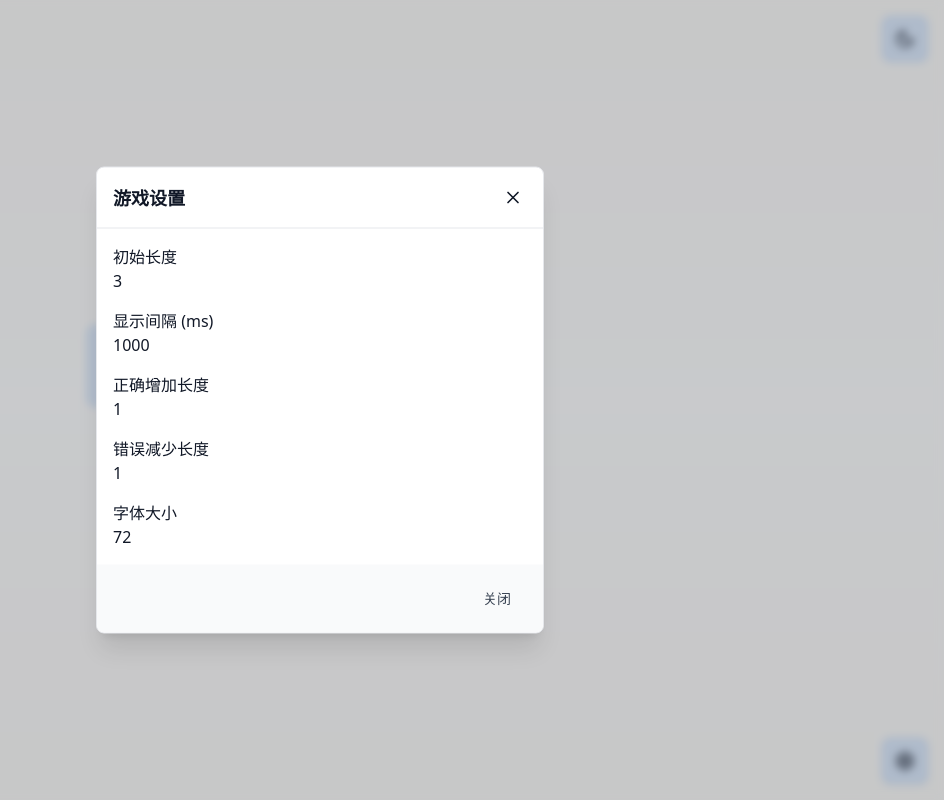
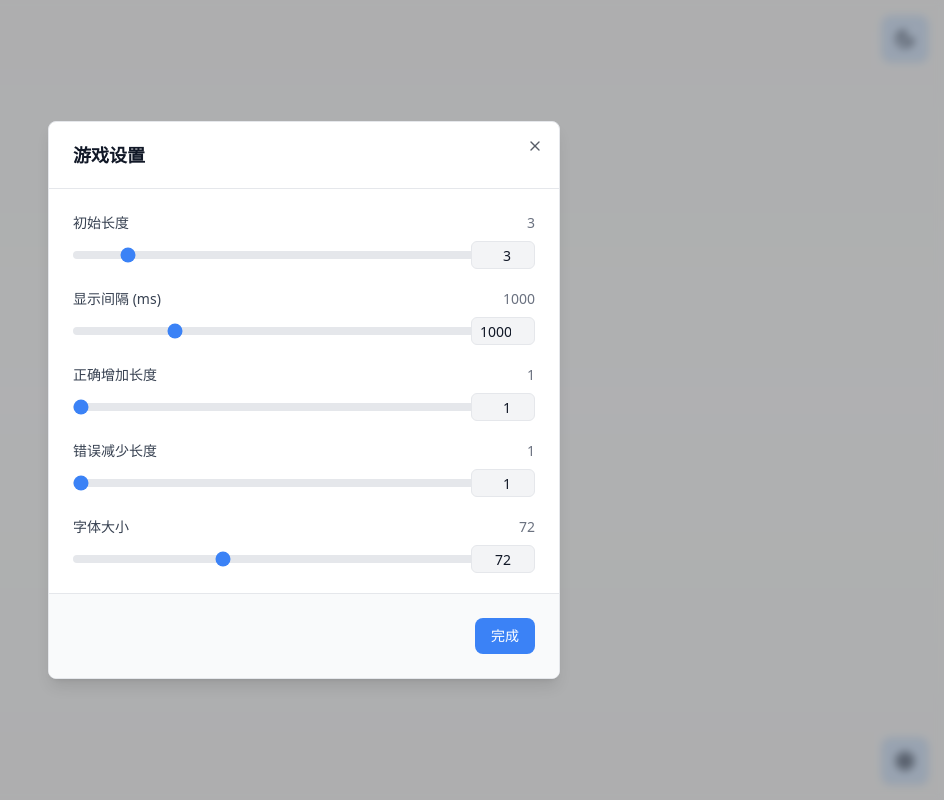
Before and after one commit to ImFeH2/imem, a React (Vite) app: page / in a window 1280 px wide. Both pictures are taken after a click on the button 1241 px from the left and 761 px from the top of the page. Shown: the whole page, without its empty margins (336-1280 px from the left). Built offline with nearby package versions, Linux system fonts and the light colour scheme; the HTML template or start-up script is replaced by a standard one.

Commit message:
fix: settings dialog

```diff
--- a/src/SettingsDialog.jsx
+++ b/src/SettingsDialog.jsx
@@ -1,9 +1,7 @@
 import React from 'react';
-import {X} from 'lucide-react';
+import {Dialog, DialogContent, DialogFooter, DialogHeader, DialogTitle,} from "@/components/ui/dialog";
 
 const SettingsDialog = ({settings, onSettingsChange, open, onClose}) => {
-    if (!open) return null;
-
     const handleChange = (key, value) => {
         onSettingsChange({
             ...settings,
@@ -12,160 +10,83 @@ const SettingsDialog = ({settings, onSettingsChange, open, onClose}) => {
     };
 
     return (
-        <>
-            {/* 遮罩层 */}
-            <div
-                className="fixed inset-0 bg-black/20 dark:bg-black/50 backdrop-blur-sm z-50"
-                onClick={onClose}
+        <Dialog open={open} onOpenChange={onClose}>
+            <DialogContent>
+                <DialogHeader>
+                    <DialogTitle>游戏设置</DialogTitle>
+                </DialogHeader>
+
+                <div className="p-6 space-y-6">
+                    {[
+                        {id: 'length', label: '初始长度', min: 1, step: 1},
+                        {id: 'interval', label: '显示间隔 (ms)', min: 200, step: 100},
+                        {id: 'increaseBy', label: '正确增加长度', min: 1, step: 1},
+                        {id: 'decreaseBy', label: '错误减少长度', min: 1, step: 1},
+                        {id: 'fontSize', label: '字体大小', min: 12, max: 200, step: 1}
+                    ].map(({id, label, min, max, step}) => (
+                        <div key={id} className="space-y-2">
+                            <div className="flex justify-between items-center">
+                                <label
+                                    htmlFor={id}
+                                    className="text-sm font-medium text-gray-700 dark:text-slate-300"
+                                >
+                                    {label}
+                                </label>
+                                <span className="text-sm text-gray-500 dark:text-slate-400">
+                  {settings[id]}
+                </span>
+                            </div>
+                            <div className="relative">
+                                <input
+                                    type="range"
+                                    id={id}
+                                    min={min}
+                                    max={max || min * 20}
+                                    step={step}
+                                    value={settings[id]}
+                                    onChange={(e) => handleChange(id, Number(e.target.value))}
+                                    className="w-full h-2 rounded-lg appearance-none cursor-pointer
+                    bg-gray-200 dark:bg-slate-700
+                    accent-blue-500 dark:accent-blue-400"
                                 />
-
-            {/* 对话框 */}
-            <div className="fixed top-1/2 left-1/2 -translate-x-1/2 -translate-y-1/2
-        w-full max-w-md mx-4 z-50
-        bg-white dark:bg-slate-900
-        rounded-lg shadow-xl border border-gray-200 dark:border-slate-700">
-
-                {/* 标题栏 */}
-                <div className="flex items-center justify-between p-4 border-b border-gray-200 dark:border-slate-700">
-                    <h2 className="text-lg font-semibold text-gray-900 dark:text-slate-50">游戏设置</h2>
-                    <button
-                        onClick={onClose}
-                        className="p-1 hover:bg-gray-100 dark:hover:bg-slate-800 rounded-lg transition-colors"
-                        aria-label="Close"
-                    >
-                        <X className="w-5 h-5"/>
-                    </button>
-                </div>
-
-                {/* 设置项 */}
-                <div className="p-4 space-y-4">
-                    {/* 长度设置 */}
-                    <div className="setting-item">
-                        <label className="setting-label" htmlFor="length">
-                            初始长度
-                        </label>
-                        <div className="setting-input-wrapper">
                                 <input
                                     type="number"
-                                id="length"
-                                value={settings.length}
-                                onChange={(e) => handleChange('length', Math.max(1, parseInt(e.target.value) || 0))}
-                                min="1"
-                                className="setting-input"
+                                    value={settings[id]}
+                                    onChange={(e) => {
+                                        const value = Math.max(min, Number(e.target.value) || min);
+                                        handleChange(id, value);
+                                    }}
+                                    min={min}
+                                    max={max}
+                                    step={step}
+                                    className="absolute right-0 top-0 w-16 h-7 px-2
+                    text-right text-sm
+                    bg-gray-100 dark:bg-slate-800
+                    border border-gray-200 dark:border-slate-700
+                    rounded-md outline-none
+                    focus:ring-2 focus:ring-blue-500/30
+                    transition-all"
                                 />
                             </div>
                         </div>
-
-                    {/* 显示间隔设置 */}
-                    <div className="setting-item">
-                        <label className="setting-label" htmlFor="interval">
-                            显示间隔 (ms)
-                        </label>
-                        <div className="setting-input-wrapper">
-                            <input
-                                type="number"
-                                id="interval"
-                                value={settings.interval}
-                                onChange={(e) => handleChange('interval', Math.max(200, parseInt(e.target.value) || 0))}
-                                min="200"
-                                step="100"
-                                className="setting-input"
-                            />
-                        </div>
+                    ))}
                 </div>
 
-                    {/* 正确增加长度设置 */}
-                    <div className="setting-item">
-                        <label className="setting-label" htmlFor="increaseBy">
-                            正确增加长度
-                        </label>
-                        <div className="setting-input-wrapper">
-                            <input
-                                type="number"
-                                id="increaseBy"
-                                value={settings.increaseBy}
-                                onChange={(e) => handleChange('increaseBy', Math.max(1, parseInt(e.target.value) || 0))}
-                                min="1"
-                                className="setting-input"
-                            />
-                        </div>
-                    </div>
-
-                    {/* 错误减少长度设置 */}
-                    <div className="setting-item">
-                        <label className="setting-label" htmlFor="decreaseBy">
-                            错误减少长度
-                        </label>
-                        <div className="setting-input-wrapper">
-                            <input
-                                type="number"
-                                id="decreaseBy"
-                                value={settings.decreaseBy}
-                                onChange={(e) => handleChange('decreaseBy', Math.max(1, parseInt(e.target.value) || 0))}
-                                min="1"
-                                className="setting-input"
-                            />
-                        </div>
-                    </div>
-
-                    {/* 字体大小设置 */}
-                    <div className="setting-item">
-                        <label className="setting-label" htmlFor="fontSize">
-                            字体大小
-                        </label>
-                        <div className="setting-input-wrapper">
-                            <input
-                                type="number"
-                                id="fontSize"
-                                value={settings.fontSize}
-                                onChange={(e) => handleChange('fontSize', Math.max(12, parseInt(e.target.value) || 0))}
-                                min="12"
-                                max="200"
-                                className="setting-input"
-                            />
-                        </div>
-                    </div>
-                </div>
-
-                {/* 页脚 */}
-                <div className="flex justify-end gap-3 p-4 bg-gray-50 dark:bg-slate-800/50 rounded-b-lg">
+                <DialogFooter>
                     <button
                         onClick={onClose}
-                        className="px-4 py-2 text-sm font-medium
-              text-gray-700 dark:text-slate-300
-              hover:bg-gray-100 dark:hover:bg-slate-800
-              rounded-lg transition-colors"
+                        className="px-4 py-2 text-sm font-medium rounded-lg
+              text-white dark:text-slate-50
+              bg-blue-500 dark:bg-blue-600
+              hover:bg-blue-600 dark:hover:bg-blue-700
+              focus:ring-2 focus:ring-blue-500/50
+              transition-colors"
                     >
-                        关闭
+                        完成
                     </button>
-                </div>
-            </div>
-
-            <style jsx>{`
-                .setting-item {
-                    @apply flex flex-col gap-1;
-                }
-
-                .setting-label {
-                    @apply text-sm font-medium text-gray-700 dark:text-slate-300;
-                }
-
-                .setting-input-wrapper {
-                    @apply relative;
-                }
-
-                .setting-input {
-                    @apply w-full px-3 py-2
-                    bg-gray-100 dark:bg-slate-800
-                    border border-gray-200 dark:border-slate-700
-                    rounded-lg outline-none
-                    text-gray-900 dark:text-slate-50
-                    transition-all duration-200
-                    focus:ring-2 focus:ring-blue-500/30
-                    focus:border-blue-500;
-                }
-            `}</style>
-        </>
+                </DialogFooter>
+            </DialogContent>
+        </Dialog>
     );
 };
 
--- /dev/null
+++ b/src/components/ui/dialog.jsx
@@ -0,0 +1,108 @@
+import * as React from "react";
+import * as DialogPrimitive from "@radix-ui/react-dialog";
+import {X} from "lucide-react";
+
+const Dialog = DialogPrimitive.Root;
+
+const DialogTrigger = DialogPrimitive.Trigger;
+
+const DialogPortal = DialogPrimitive.Portal;
+
+const DialogClose = DialogPrimitive.Close;
+
+const DialogOverlay = React.forwardRef(({className, ...props}, ref) => (
+    <DialogPrimitive.Overlay
+        ref={ref}
+        className={`
+      fixed inset-0 z-50 bg-black/30 dark:bg-black/50
+      backdrop-blur-sm data-[state=open]:animate-fade-in
+      ${className}`}
+        {...props}
+    />
+));
+DialogOverlay.displayName = DialogPrimitive.Overlay.displayName;
+
+const DialogContent = React.forwardRef(({className, children, ...props}, ref) => (
+    <DialogPortal>
+        <DialogOverlay/>
+        <DialogPrimitive.Content
+            ref={ref}
+            className={`
+        fixed left-[50%] top-[50%] z-50 translate-x-[-50%] translate-y-[-50%]
+        w-full max-w-lg max-h-[90vh] overflow-y-auto
+        bg-white dark:bg-slate-900
+        rounded-lg shadow-lg
+        border border-gray-200 dark:border-slate-700
+        data-[state=open]:animate-fade-in
+        ${className}`}
+            {...props}
+        >
+            {children}
+            <DialogPrimitive.Close className="absolute right-4 top-4 opacity-70 hover:opacity-100">
+                <X className="h-4 w-4"/>
+                <span className="sr-only">Close</span>
+            </DialogPrimitive.Close>
+        </DialogPrimitive.Content>
+    </DialogPortal>
+));
+DialogContent.displayName = DialogPrimitive.Content.displayName;
+
+const DialogHeader = ({
+                          className,
+                          ...props
+                      }) => (
+    <div
+        className={`
+      flex flex-col space-y-1.5 p-6
+      border-b border-gray-200 dark:border-slate-700
+      ${className}`}
+        {...props}
+    />
+);
+DialogHeader.displayName = "DialogHeader";
+
+const DialogFooter = ({
+                          className,
+                          ...props
+                      }) => (
+    <div
+        className={`
+      flex justify-end space-x-2 p-6
+      bg-gray-50 dark:bg-slate-800/50
+      border-t border-gray-200 dark:border-slate-700
+      ${className}`}
+        {...props}
+    />
+);
+DialogFooter.displayName = "DialogFooter";
+
+const DialogTitle = React.forwardRef(({className, ...props}, ref) => (
+    <DialogPrimitive.Title
+        ref={ref}
+        className={`text-lg font-semibold leading-none ${className}`}
+        {...props}
+    />
+));
+DialogTitle.displayName = DialogPrimitive.Title.displayName;
+
+const DialogDescription = React.forwardRef(({className, ...props}, ref) => (
+    <DialogPrimitive.Description
+        ref={ref}
+        className={`text-sm text-gray-500 dark:text-slate-400 ${className}`}
+        {...props}
+    />
+));
+DialogDescription.displayName = DialogPrimitive.Description.displayName;
+
+export {
+    Dialog,
+    DialogPortal,
+    DialogOverlay,
+    DialogTrigger,
+    DialogClose,
+    DialogContent,
+    DialogHeader,
+    DialogFooter,
+    DialogTitle,
+    DialogDescription,
+};
--- a/vite.config.js
+++ b/vite.config.js
@@ -1,6 +1,12 @@
 import {defineConfig} from 'vite'
 import react from '@vitejs/plugin-react'
+import path from 'path'
 
 export default defineConfig({
     plugins: [react()],
+    resolve: {
+        alias: {
+            "@": path.resolve(__dirname, "./src"),
+        },
+    },
 })
```
Lines whose indentation alone changed are shown as unchanged.
